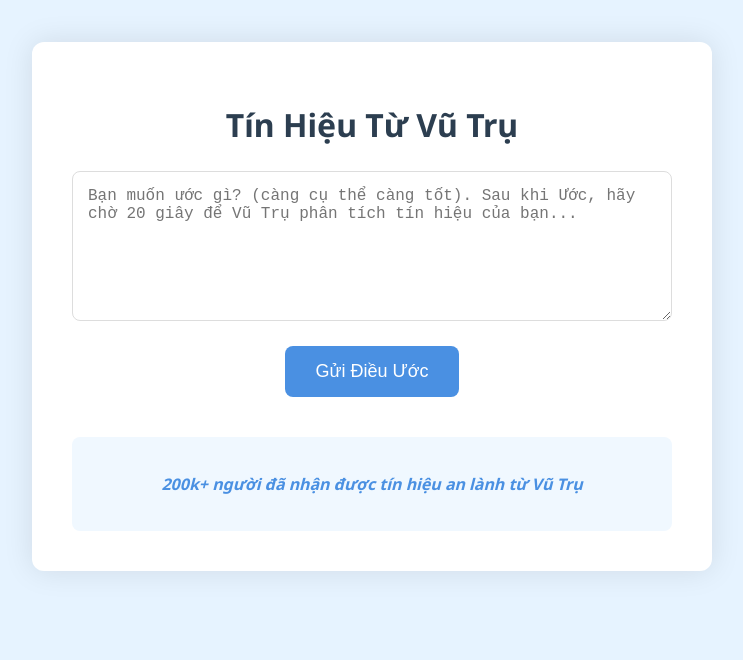
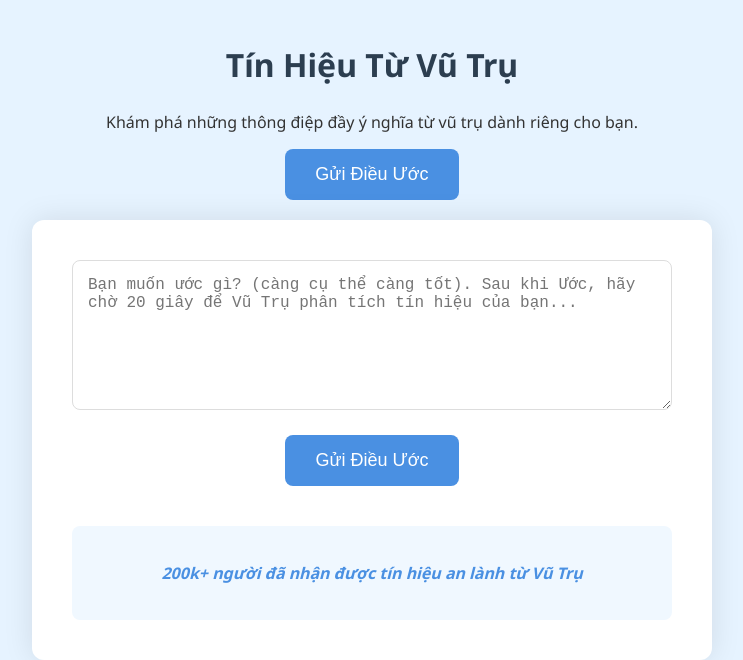
Before and after one commit to chiefjogger/happy-buddha, a website: page index.html in a window 1280 px wide. Shown: the part 188-848 px from the top of the page, without its empty margins (268-1011 px from the left). Before the commit the page ends 800 px from the top, so only its background shows below. Drawn offline with Linux system fonts and the light colour scheme.

Commit message:
Update index.html

```diff
--- a/index.html
+++ b/index.html
@@ -11,8 +11,14 @@
     <header>
         <img src="buddha-logo.png" alt="Buddha Logo" class="logo">
     </header>
+    <div class="hero">
+        <div class="hero-content">
+            <h1>Tín Hiệu Từ Vũ Trụ</h1>
+            <p>Khám phá những thông điệp đầy ý nghĩa từ vũ trụ dành riêng cho bạn.</p>
+            <button id="scrollToWish" class="cta-button">Gửi Điều Ước</button>
+        </div>
+    </div>
     <div class="container">
-        <h1>Tín Hiệu Từ Vũ Trụ</h1>
         <div id="wishForm">
             <textarea id="wishInput" placeholder="Bạn muốn ước gì? (càng cụ thể càng tốt). Sau khi Ước, hãy chờ 20 giây để Vũ Trụ phân tích tín hiệu của bạn..."></textarea>
             <button id="submitWish">Gửi Điều Ước</button>
@@ -25,7 +31,6 @@
                 <h3>Bạn muốn gửi lời chúc may mắn cho người khác?</h3>
                 <input type="text" id="newPersonName" placeholder="Nhập tên của họ">
                 <button id="newWishButton">Gửi Lời Chúc</button>
-
             </div>
         </div>
         <div class="testimonial">
```
